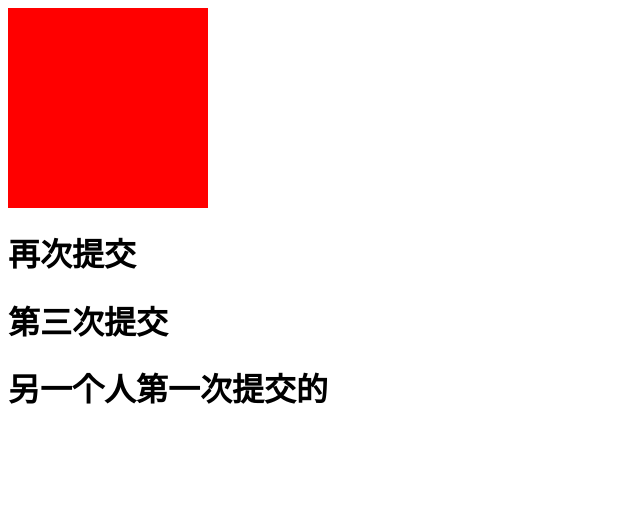
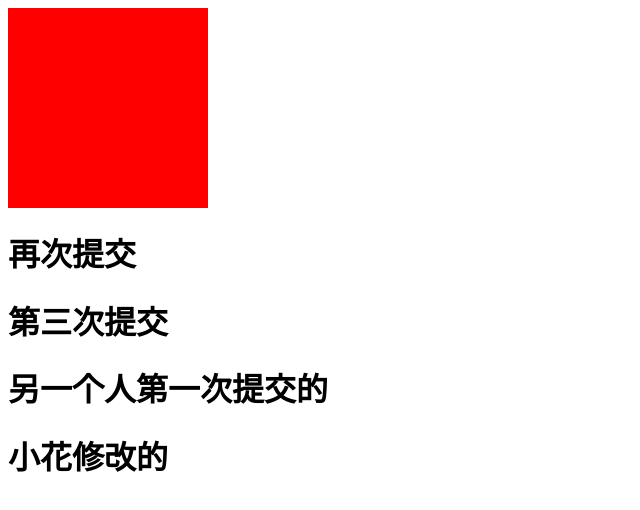
Before and after one commit to yaojin888/test_git, a plain HTML site: page index.html in a window 1280 px wide. Shown: the whole page, without its empty margins (0-640 px from the left). Drawn offline with Linux system fonts and the light colour scheme.

Commit message:
小花修改的

```diff
--- a/index.html
+++ b/index.html
@@ -11,5 +11,6 @@
     <h1>再次提交</h1>
     <h1>第三次提交</h1>
     <h1>另一个人第一次提交的</h1>
+    <h1>小花修改的</h1>
 </body>
 </html>
```
